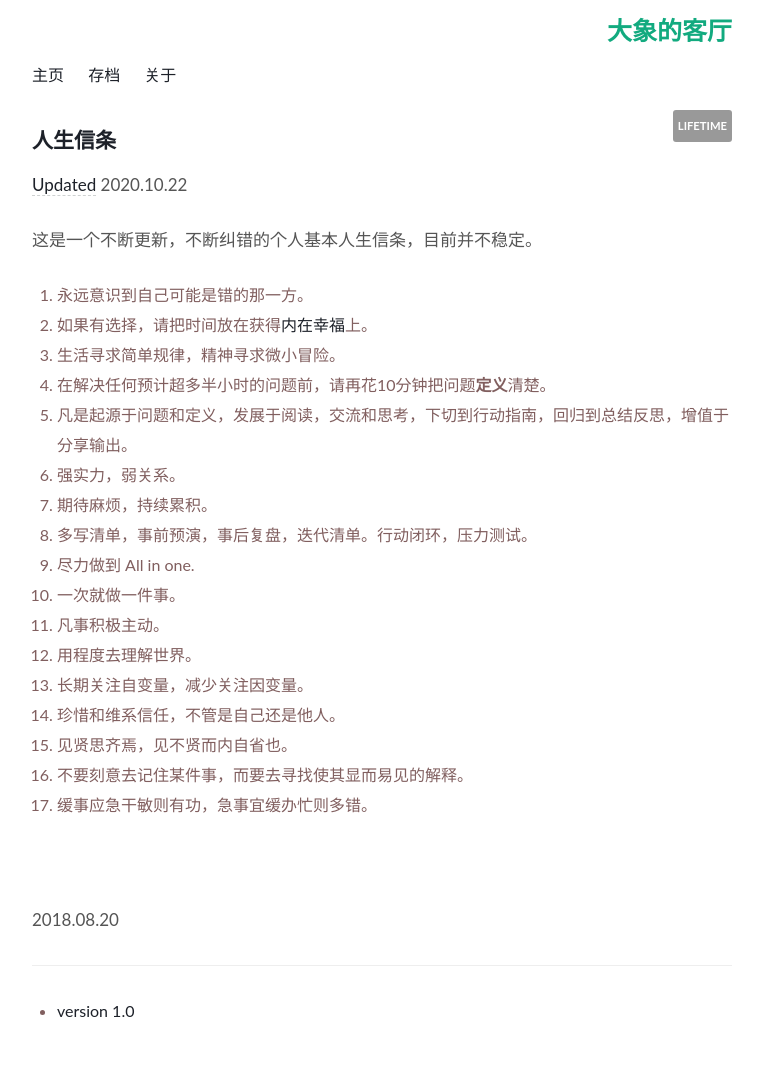
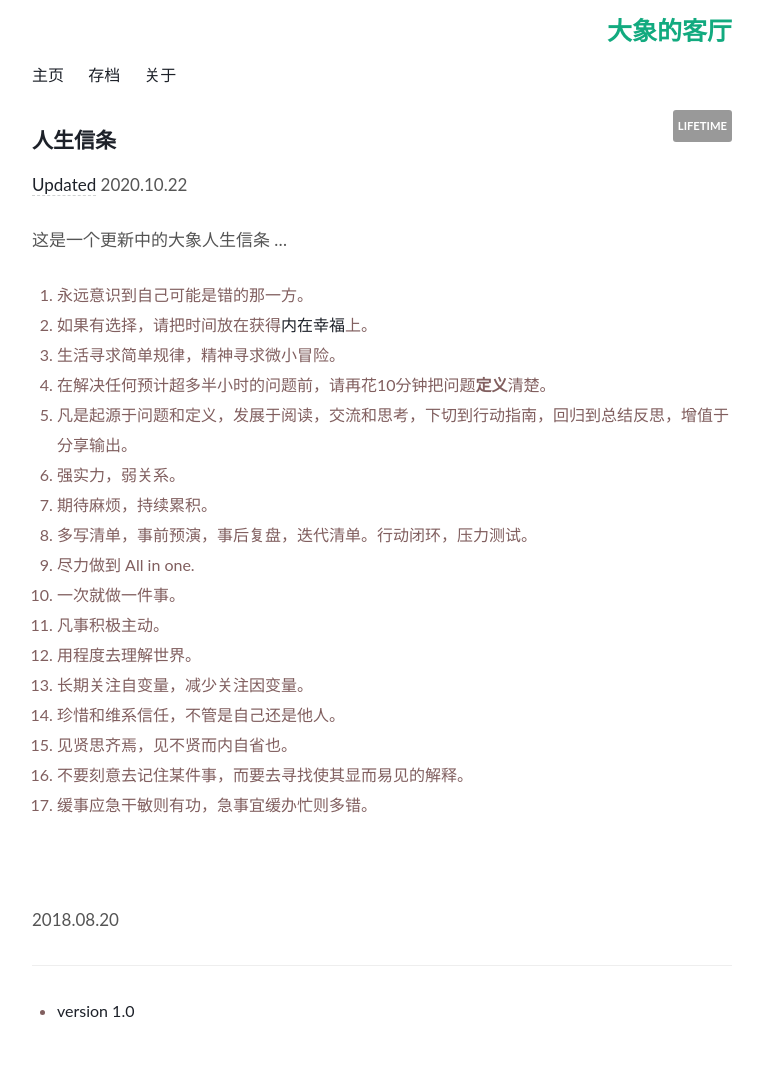
Before and after one commit to WillWang-X/willwang-x.github.io, a Jekyll site: the page built from _posts/blogs/2018-10-20-tenet.md, in a window 1280 px wide. Shown: the whole page, without its empty margins (258-1021 px from the left). Built offline with Jekyll 4.4.1, drawn with Linux system fonts in a browser that asks for light colours.

Commit message:
Simplify description

```diff
--- a/_posts/blogs/2018-10-20-tenet.md
+++ b/_posts/blogs/2018-10-20-tenet.md
@@ -10,7 +10,7 @@ published: true
 
 [Updated](https://github.githistory.xyz/willwang-x/willwang-x.github.io/blob/master/_posts/blogs/2018-10-20-tenet.md) 2020.10.22
 
-这是一个不断更新，不断纠错的个人基本人生信条，目前并不稳定。
+这是一个更新中的大象人生信条 ...
 
 1. 永远意识到自己可能是错的那一方。 [](unless you know a better one)
 2. 如果有选择，请把时间放在获得[内在幸福](https://twitter.com/naval/status/1053206878157627392?lang=en)上。
```
